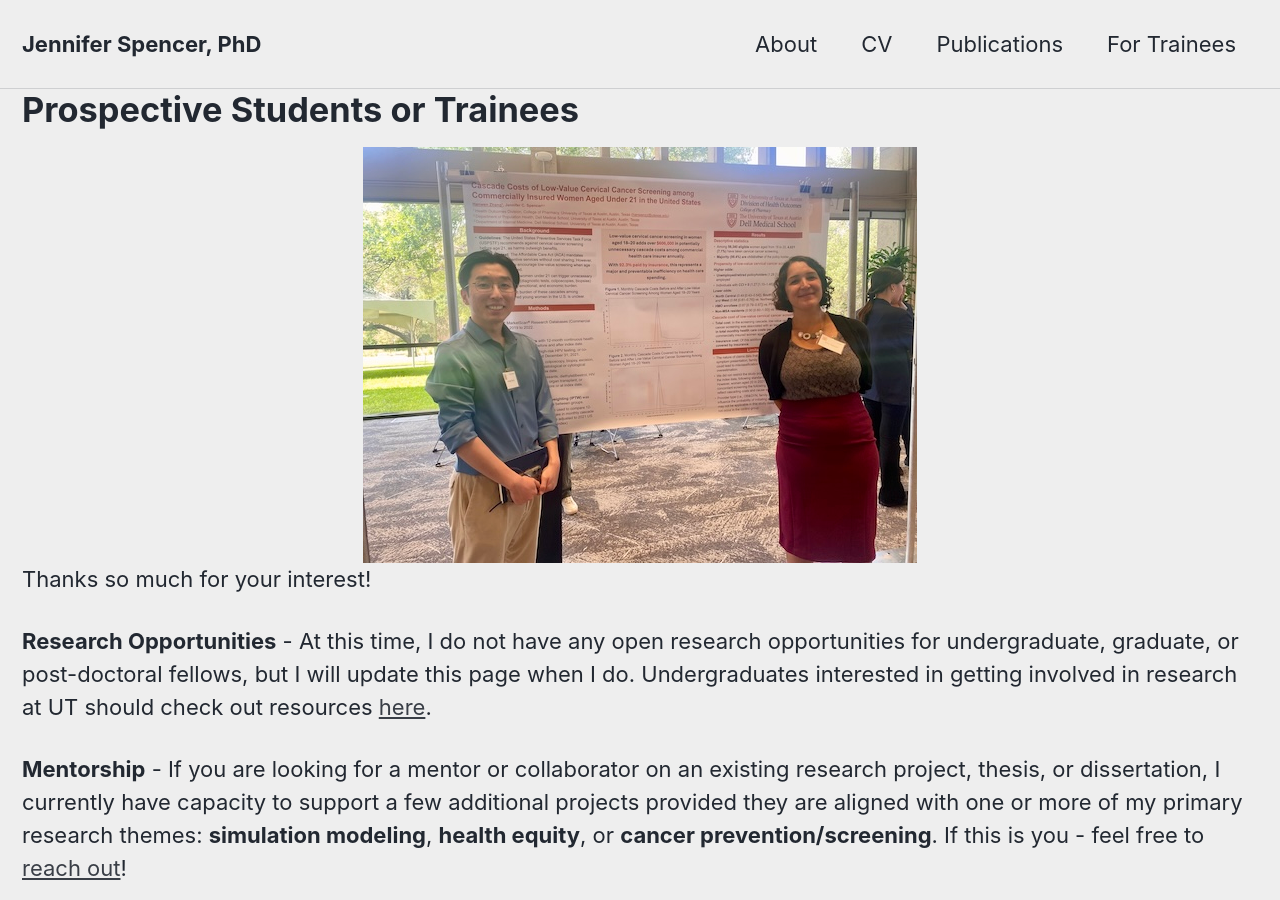
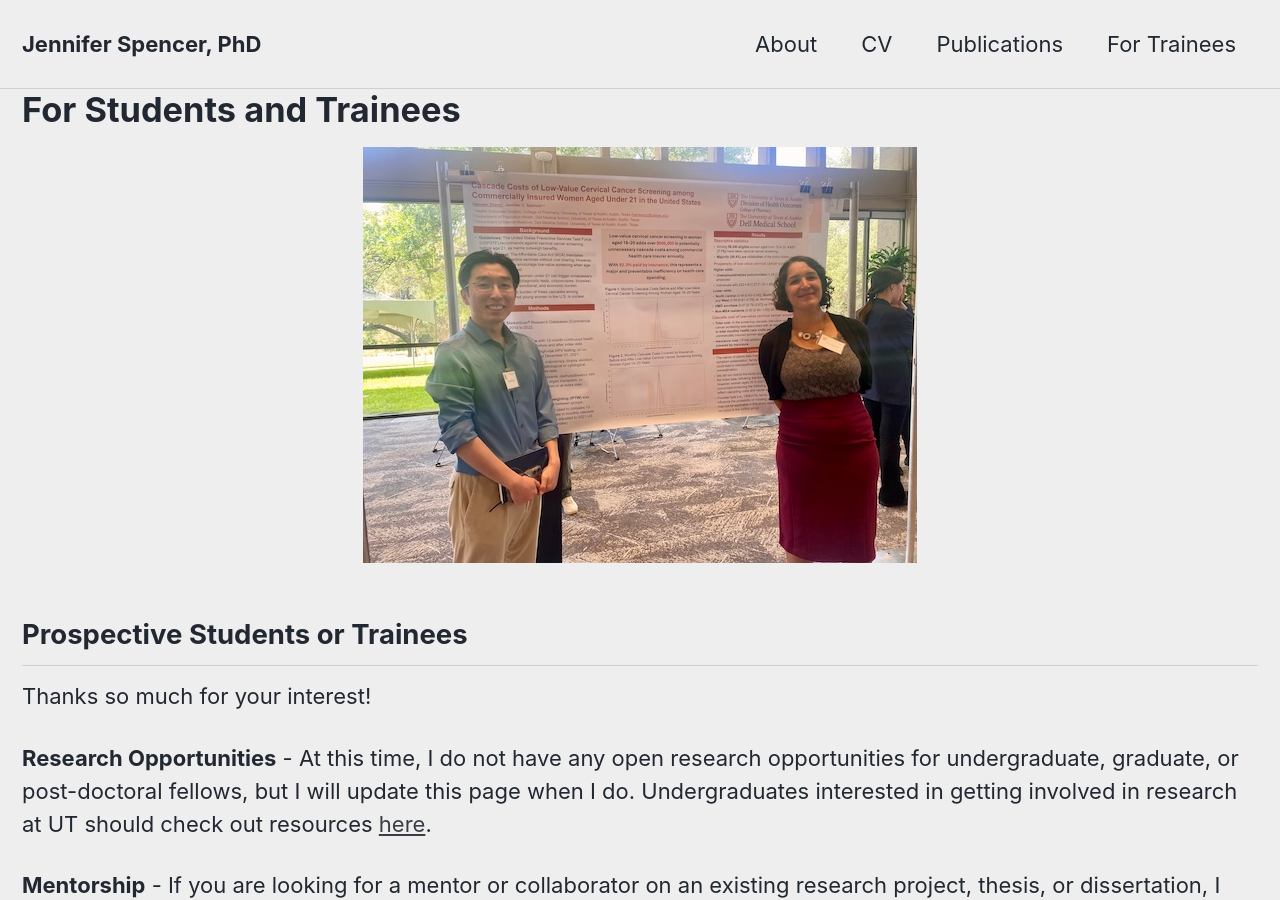
Before and after one commit to jenniferspencer/jenniferspencer.github.io, a Jekyll site: the page built from _pages/For Trainees.md, in a window 1280 px wide and 900 px high. Built offline with Jekyll 4.4.1, drawn with Linux system fonts in a browser that asks for light colours; cached includes are drawn as plain includes.

Commit message:
Reordered Trainee Page

```diff
--- a/_pages/For Trainees.md
+++ b/_pages/For Trainees.md
@@ -5,11 +5,13 @@ title: For Trainees
 permalink: /ForTrainees/
 ---
 
-# Prospective Students or Trainees
+# For Students and Trainees
 
 <div align="center">
 <img src="../assets/images/Spencer_Zhang.jpeg" alt=" "/>
 </div>
+
+## Prospective Students or Trainees
 
 Thanks so much for your interest!
 
@@ -18,7 +20,7 @@ Thanks so much for your interest!
 **Mentorship** - If you are looking for a mentor or collaborator on an existing research project, thesis, or dissertation, I currently have capacity to support a few additional projects provided they are aligned with one or more of my primary research themes: **simulation modeling**, **health equity**, or **cancer prevention/screening**.  If this is you - feel free to [reach out](mailto:jennifer_spencer@austin.utexas.edu)!
 
 
-# Current & Former Students and Trainees
+## Current & Former Students and Trainees
 
 I am very lucky to work with some amazing medical students at the Dell Medical School and with graduate students in multiple colleges at the University of Texas at Austin.
 
```
Also changed, not shown: 6 other files.
